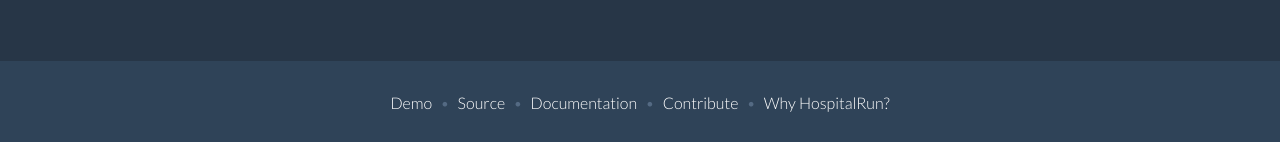
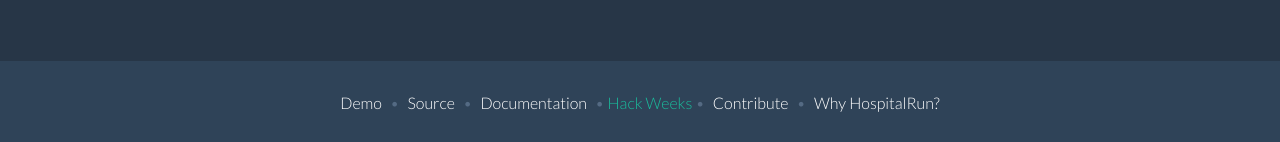
Before and after one commit to HospitalRun/hospitalrun.io, a Jekyll site: the page built from index.html, in a window 1280 px wide. Shown: the part 1419-1561 px from the top of the page. Built offline with Jekyll 4.4.1, drawn with Linux system fonts in a browser that asks for light colours.

Commit message:
Add Hack Weeks to nav

```diff
--- a/_includes/footer.html
+++ b/_includes/footer.html
@@ -5,10 +5,9 @@
       <a href="/demo" class="footer-link">Demo</a> &bull;
       <a href="https://github.com/hospitalrun" class="footer-link">Source</a> &bull;
       <a href="https://github.com/HospitalRun/hospitalrun-frontend/wiki" class="footer-link">Documentation</a> &bull;
+      <a href="/hack-week" class="nav-link" target="_blank">Hack Weeks</a> &bull;
       <a href="/contribute" class="footer-link">Contribute</a> &bull;
       <a href="http://goo.gl/NCJDnJ" class="footer-link" target="_blank">Why HospitalRun?</a>
     </nav>
-
-
   </div>
 </footer>
--- a/_includes/nav.html
+++ b/_includes/nav.html
@@ -2,6 +2,7 @@
   <a href="/demo" class="nav-link">Demo</a>
   <a href="https://github.com/hospitalrun" class="nav-link">Source</a>
   <a href="https://github.com/HospitalRun/hospitalrun-frontend/wiki" class="nav-link">Documentation</a>
+  <a href="/hack-week" class="nav-link" target="_blank">Hack Weeks</a>
   <a href="/contribute" class="nav-link" target="_blank">Contribute</a>
   <a href="http://goo.gl/NCJDnJ" class="nav-link" target="_blank">Why HospitalRun?</a>
 </nav>
```
